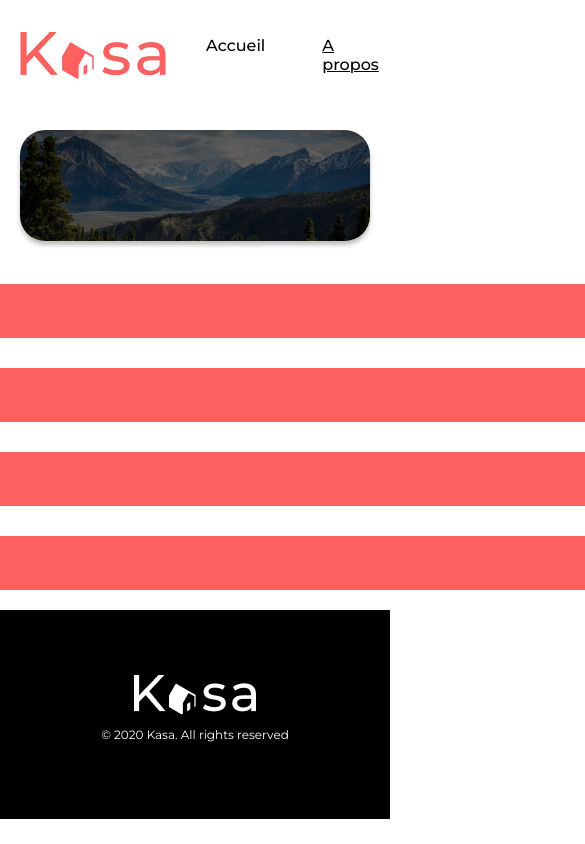
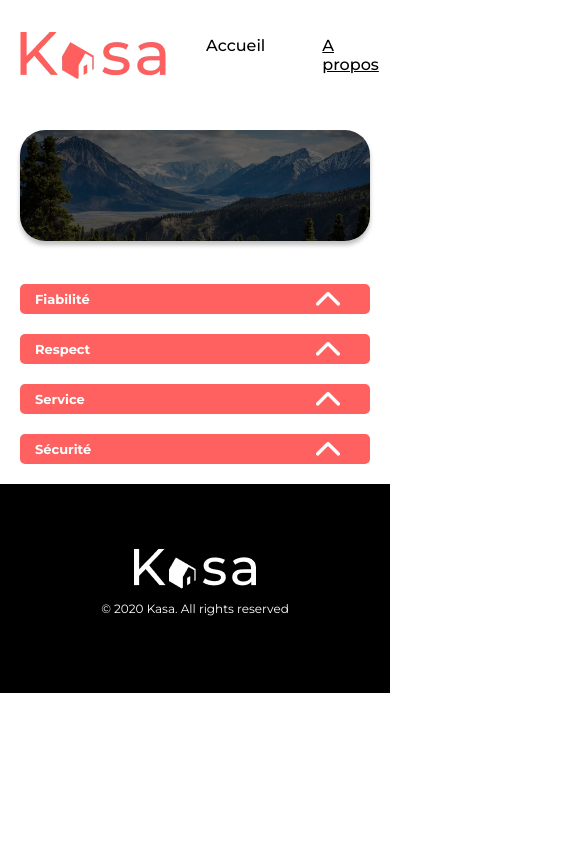
Before and after one commit to LaflorentieNicolas/P6-Kasa, a React (Create React App) app: page /about in a window 390 px wide. Shown: the top 844 px of the page, 585 px wide, since content can reach past the window. Built offline with nearby package versions, Linux system fonts and the light colour scheme.

Commit message:
add responsive collapse

```diff
--- a/src/sass/components/_collapse.scss
+++ b/src/sass/components/_collapse.scss
@@ -1,7 +1,11 @@
 .about-container {
   display: grid;
-  justify-content: center;
   gap: 30px;
+  padding: 0 100px 0 100px;
+  @media (max-width: 768px) {
+    gap: 20px;
+    padding: 0;
+  }
 }
 
 .collapse {
@@ -9,14 +13,20 @@
   align-items: center;
   justify-content: space-between;
   background-color: #ff6060;
-  width: 1023px;
+  flex-grow: 1;
   height: 54px;
-  padding: 0px 20px 0px 15px;
+  padding: 0 20px 0 15px;
   border-radius: 5px;
+  @media (max-width: 768px) {
+    height: 30px;
+  }
   &__title {
     color: white;
     font-weight: 700;
-    size: 24px;
+    font-size: 24px;
+    @media (max-width: 768px) {
+      font-size: 13px;
+    }
   }
 }
 
```
